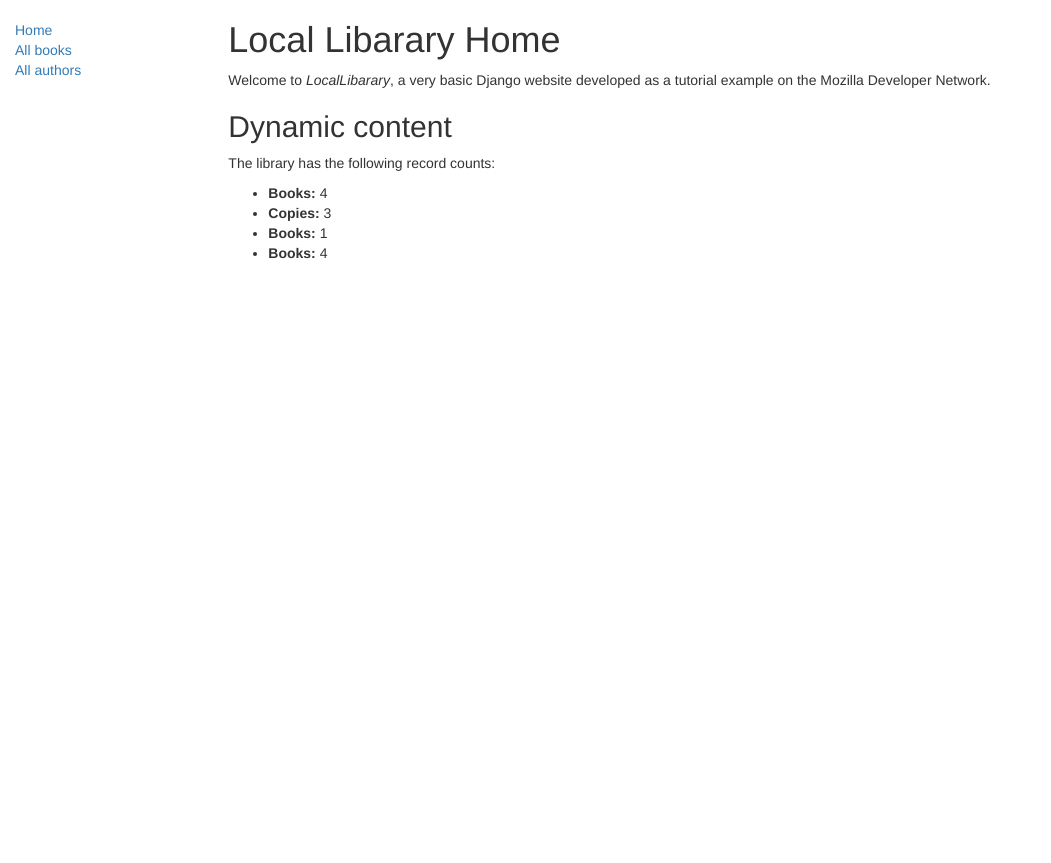
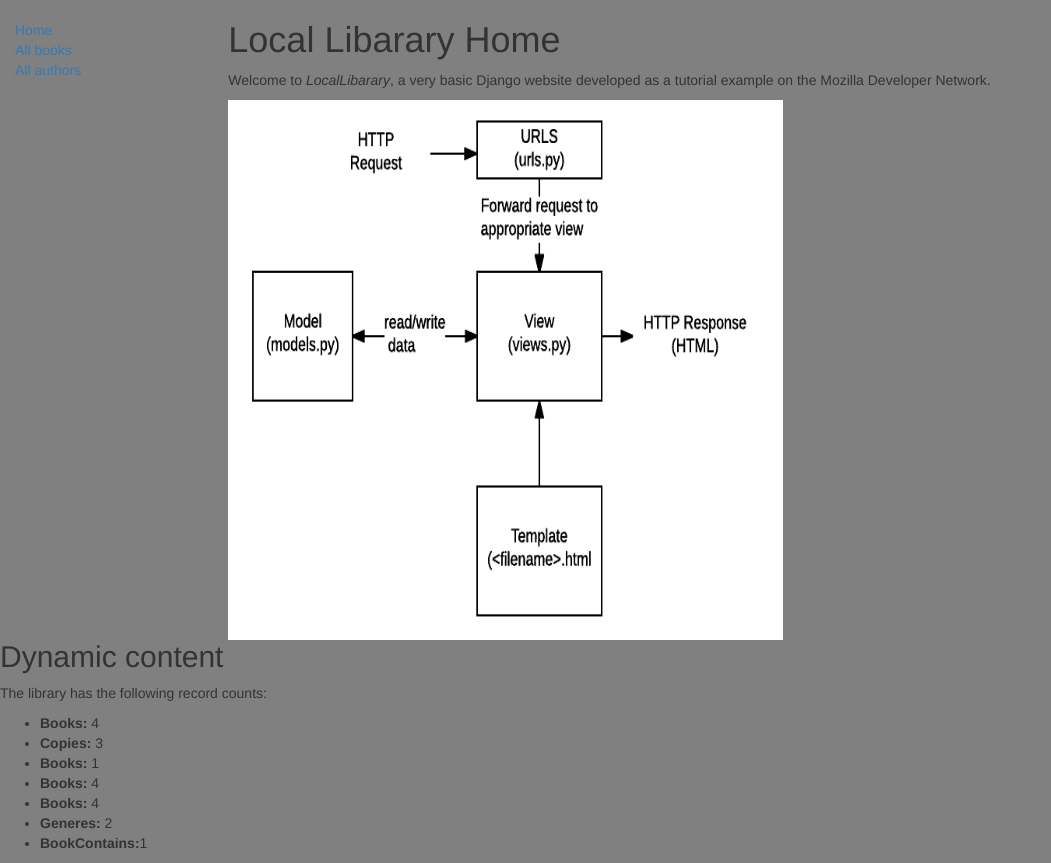
Before and after one commit to rauben/locallibary, a Django app: page /catalog/ in a window 1280 px wide. Shown: the whole page, without its empty margins (0-1051 px from the left). Before the commit the page ends 259 px from the top, so only its background shows below. Run offline with Django 3.2, Linux system fonts and the light colour scheme; data comes from the database, SQL or seed files in the repository; some libraries are stand-ins or nearby versions.

Commit message:
made addational challanges

```diff
--- a/locallibary/catalog/static/css/styles.css
+++ b/locallibary/catalog/static/css/styles.css
@@ -3,3 +3,12 @@ margin-top: 20px;
 padding: 0;
 list-style: none;
 }
+
+title{
+    background: yellow;
+}
+
+body{
+    background: gray;
+
+}
--- a/locallibary/catalog/templates/base_generic.html
+++ b/locallibary/catalog/templates/base_generic.html
@@ -12,6 +12,7 @@
       <!-- Add additional CSS in static file -->
       {% load static %}
       <link rel="stylesheet" href="{% static 'css/styles.css' %}">
+    </head>
 </head>
 
 <body>
--- a/locallibary/catalog/templates/index.html
+++ b/locallibary/catalog/templates/index.html
@@ -1,13 +1,18 @@
 {% extends "base_generic.html" %}
 
-<!--Add additional CSS in static file -->
-{% load static %}
-<link rel="stylesheet" href="{% static 'css/styles.css' }">
+{% block title %}<title>My Test side</title>{% endblock %}
 
 {% block content %}
 <h1>Local Libarary Home</h1>
 
     <p>Welcome to <em>LocalLibarary</em>, a very basic Django website developed as a tutorial example on the Mozilla Developer Network.</p>
+
+
+<div>
+    {% load static %}
+    <img src="{% static "img/basic-django.png" %}" alt="My image" style="width:555px;height:540px;"/>
+    </div>
+</div>
 
 <h2>Dynamic content</h2>
 <p>The library has the following record counts:</p>
@@ -16,5 +21,8 @@
     <li><strong>Copies: </strong>{{ num_instances }}</li>
     <li><strong>Books: </strong>{{ num_instances_available }}</li>
     <li><strong>Books: </strong>{{ num_books }}</li>
+    <li><strong>Books: </strong>{{ num_books }}</li>
+    <li><strong>Generes: </strong>{{ num_count_generes }}</li>
+    <li><strong>BookContains:</strong>{{ num_booksCountain}}</li>
 </ul>
 {% endblock %}
--- a/locallibary/catalog/views.py
+++ b/locallibary/catalog/views.py
@@ -14,10 +14,13 @@ def index(request):
     #Available books(status = 'a')
     num_instances_available = BookInstance.objects.filter(status__exact = 'a').count()
     num_authors=Author.objects.count()# the 'all' is implied by default
+    num_count_generes=Genre.objects.count()
+    num_booksCountain = Book.objects.filter(title__icontains ='Farben').count
+
 
     #Render the HTML template index.html with the data in the context variable
     return render(
         request,
         'index.html',
-        context={'num_books':num_books,'num_instances':num_instances,'num_instances_available':num_instances_available,'num_authors':num_authors},
+        context={'num_books':num_books,'num_instances':num_instances,'num_instances_available':num_instances_available,'num_authors':num_authors,'num_count_generes':num_count_generes, 'num_booksCountain':num_booksCountain},
     )
```
Also changed, not shown: locallibary/catalog/static/img/basic-django.png (added). Lines whose indentation alone changed are shown as unchanged.
